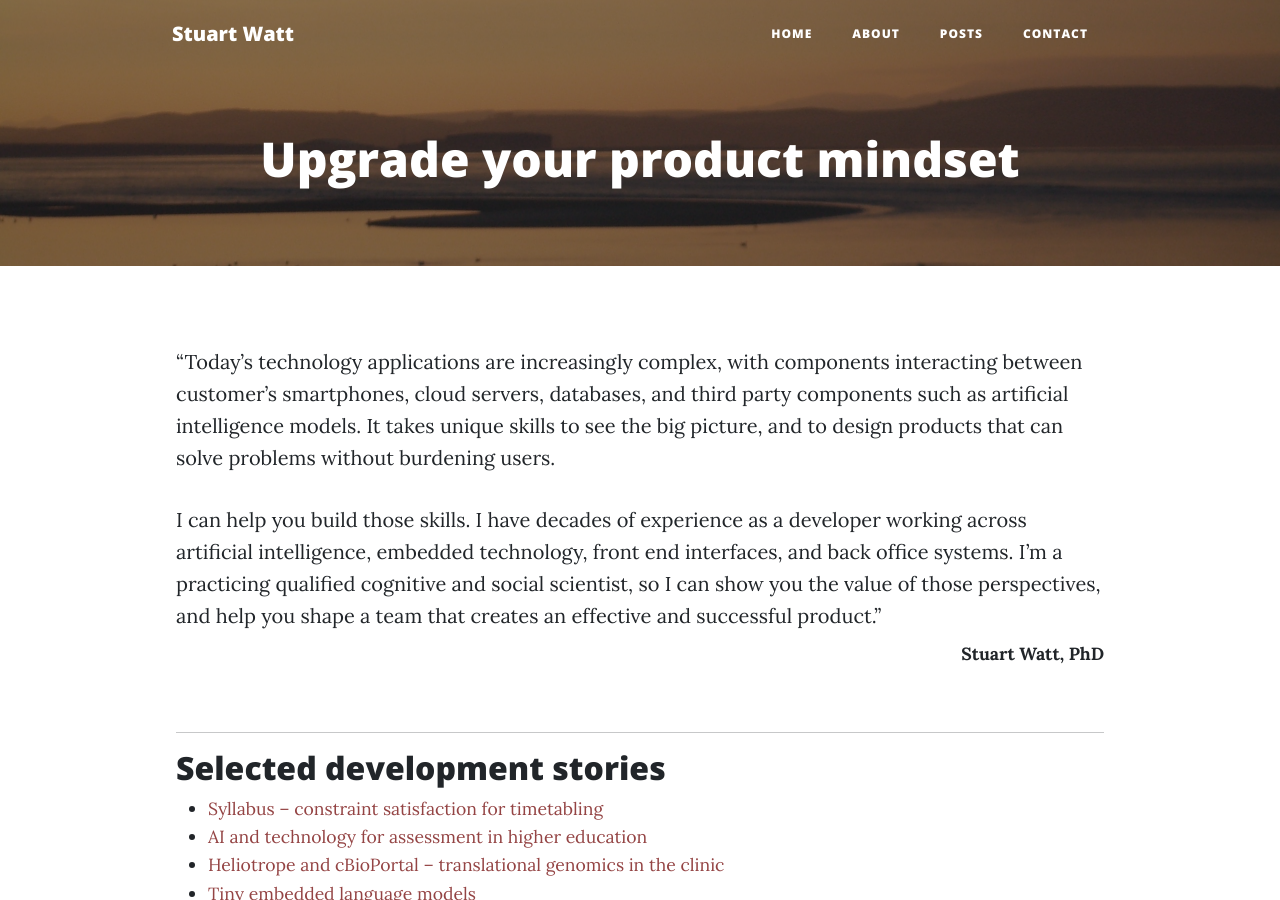
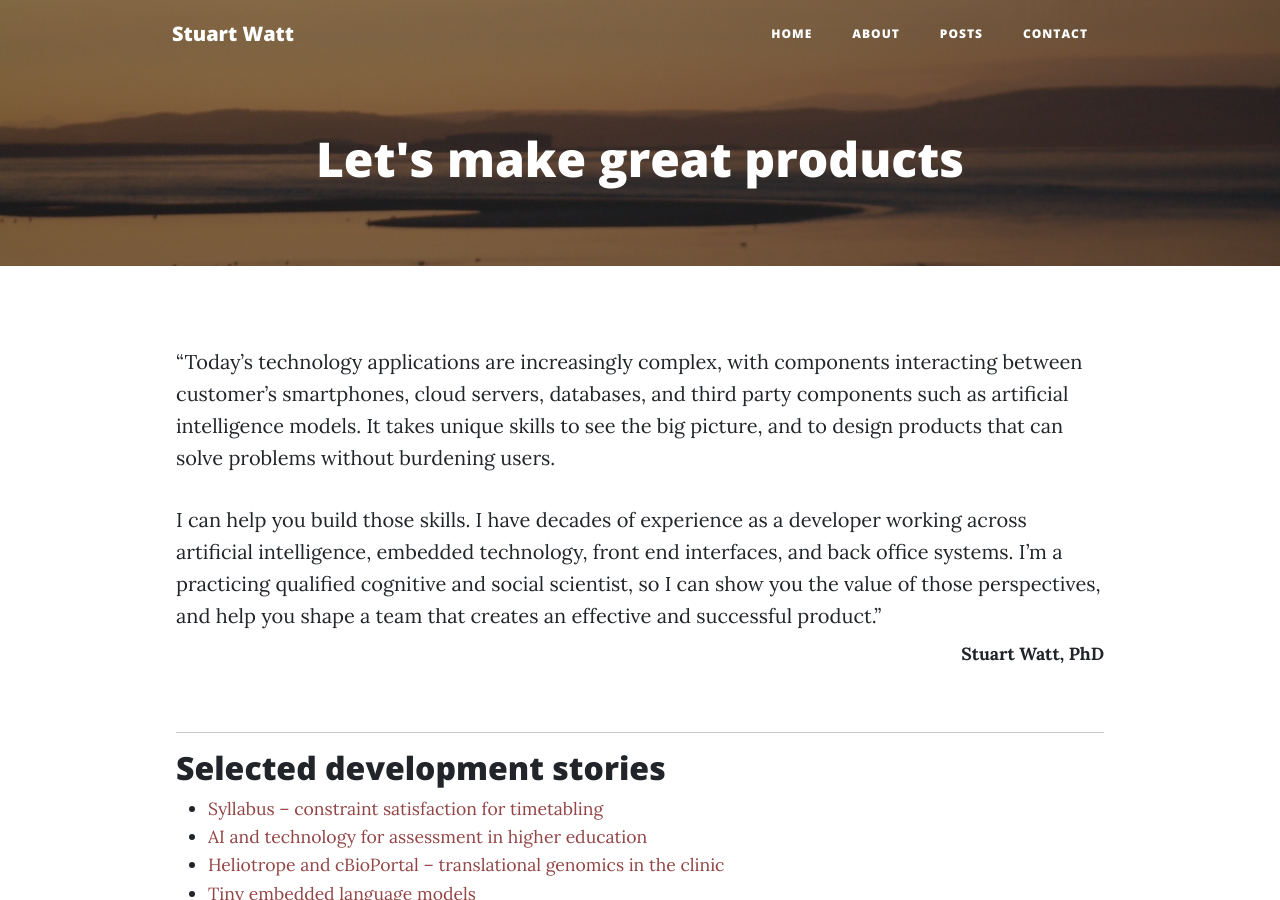
Before and after one commit to morungos/morungos.github.io, a Jekyll site: the page built from index.md, in a window 1280 px wide and 900 px high. Built offline with Jekyll 4.4.1, drawn with Linux system fonts in a browser that asks for light colours.

Commit message:
small language tweak

```diff
--- a/index.md
+++ b/index.md
@@ -1,6 +1,6 @@
 ---
 layout: home
-title: Upgrade your product mindset
+title: Let's make great products
 summary: |-
   Stuart Watt: consulting developer by day, cognitive scientist by night
 background: '/img/bg-index.jpg'
```
